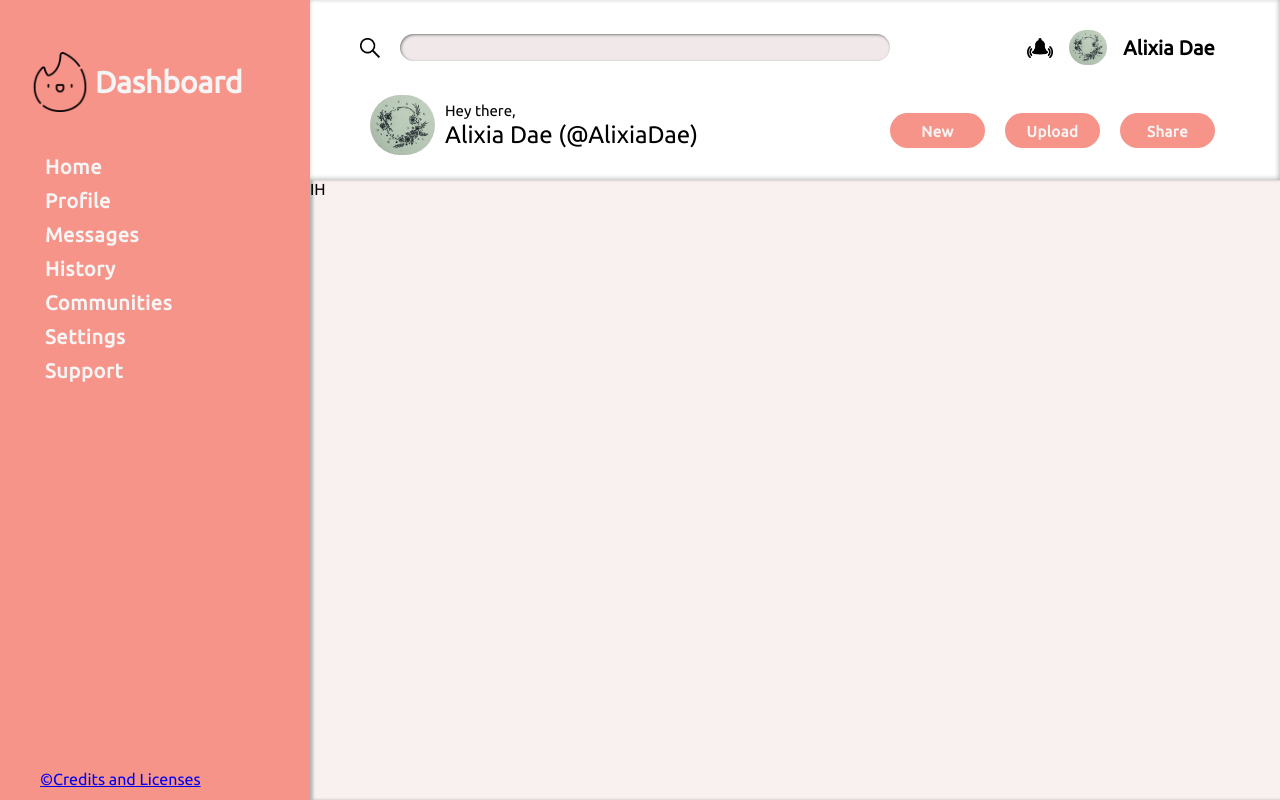
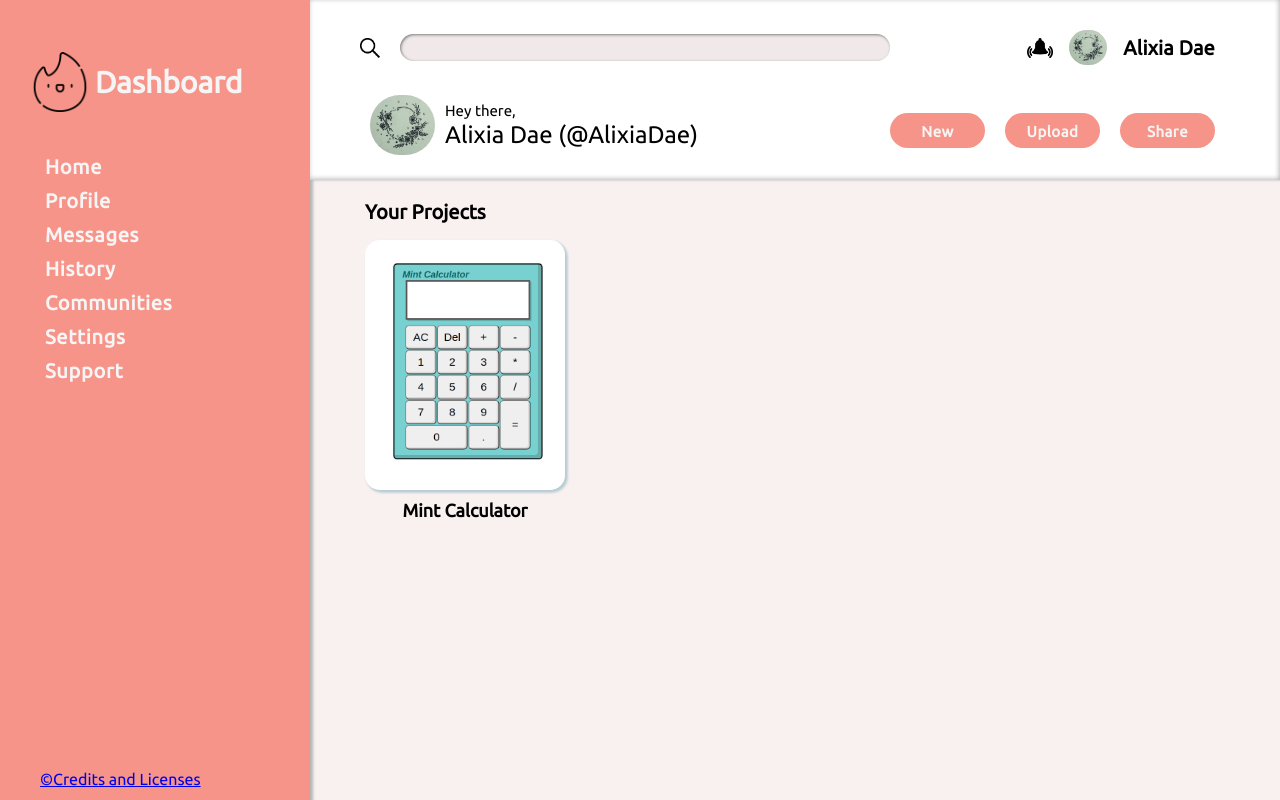
Before and after one commit to AlixiaDae/dashboard, a plain HTML site: page index.html in a window 1280 px wide. Drawn offline with Linux system fonts and the light colour scheme.

Commit message:
Add calculator project

```diff
--- a/index.html
+++ b/index.html
@@ -48,7 +48,16 @@
                 <div class="sidebar-content">Support</div>
             </div>
         </div>
-        <div class="main-content">IH</div>
+
+        <div class="main-content">
+            <div class="project-container">
+                <div>Your Projects</div>
+                <div class="calculator-container">
+                    <a href="https://alixiadae.github.io/calculator/" class="calculator"><img src="pics/calculator.png" class="calculator" alt="Mint Calculator"></a>
+                    <a class="calculator-label" href="https://alixiadae.github.io/calculator/">Mint Calculator</a>
+                </div>
+            </div>
+        </div>
     </div>
     <div class="credits"><a href="README.md" target="blank">&#169;Credits and Licenses</a></div>
 </body>
--- a/styles.css
+++ b/styles.css
@@ -55,6 +55,7 @@ body {
     border-radius: 17px;
     background-color: rgb(241, 233, 233);
     box-shadow: 1px 1px 3px rgb(124, 124, 124) inset;
+    padding-left: 10px;
 }
 
 .topright-icons {
@@ -175,9 +176,51 @@ img {
 /*Main Content*/
 
 .main-content {
+    display: grid;
+    grid-template: 1fr 1fr / 2fr 1fr;
     background-color: var(--main-color);
     grid-area: 2/2/2/2;
     box-shadow: 3px 0px 3px rgb(182, 182, 182) inset;
+}
+
+.project-container {
+    display: grid;
+    grid-area: 1/1/4/1;
+    grid-template: 20px 1fr 1fr 1fr / 1fr 1fr 1fr;
+    margin-left: 30px;
+    padding-top: 20px;
+    padding-left: 25px;
+    row-gap: 20px;
+}
+
+.project-container:first-child {
+    font-size: 20px;
+    font-weight: bold;
+}
+
+.calculator-container {
+    display: flex;
+    flex-direction: column;
+    grid-area: 2/1;
+    gap: 10px;
+    height: 250px;
+    width: 200px;
+    justify-self: center;
+    text-align: center;
+}
+
+.calculator {
+    height: 250px;
+    width: 200px;
+    border-radius: 15px;
+    box-shadow: 2px 2px 3px rgb(183, 205, 212);
+}
+
+.calculator-label {
+    grid-area: 2/1;
+    text-decoration: none;
+    color: black;
+    font-size: 18px;
 }
 
 
```
Also changed, not shown: pics/calculator.png (added).
